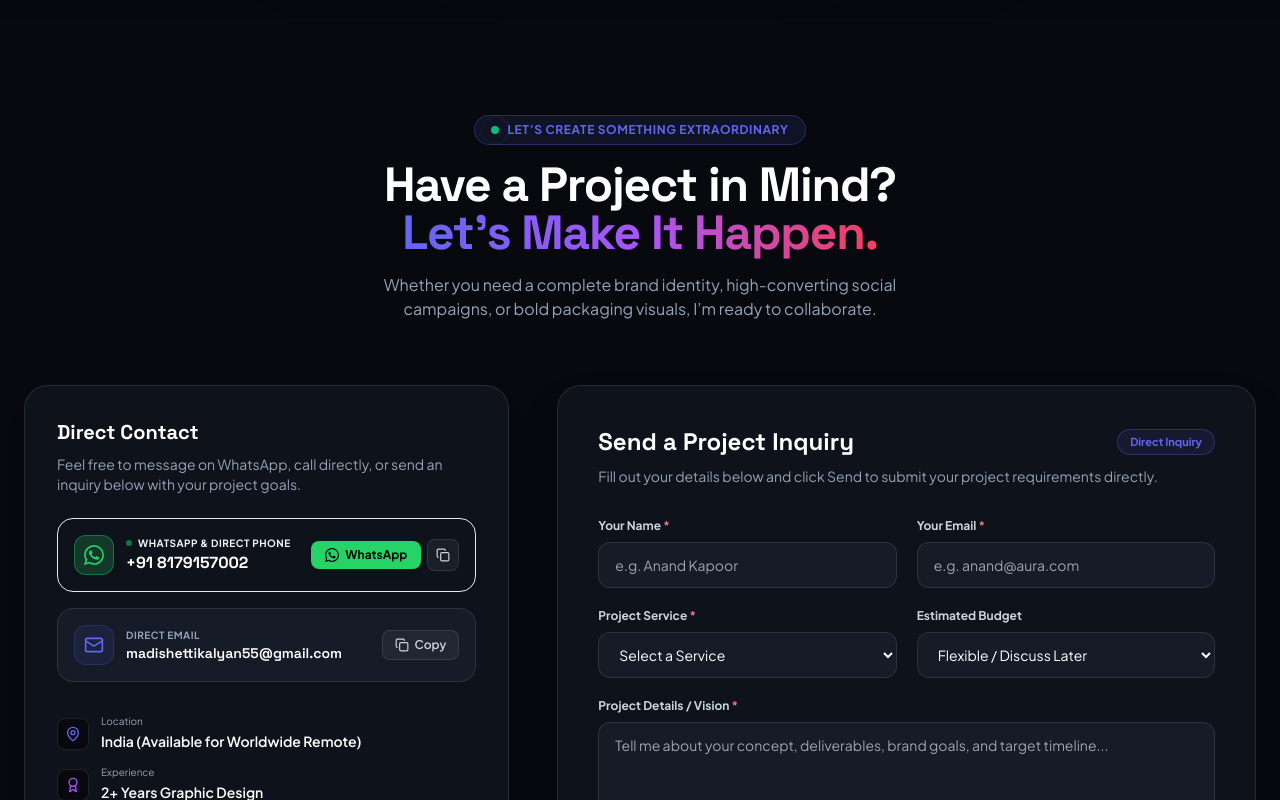
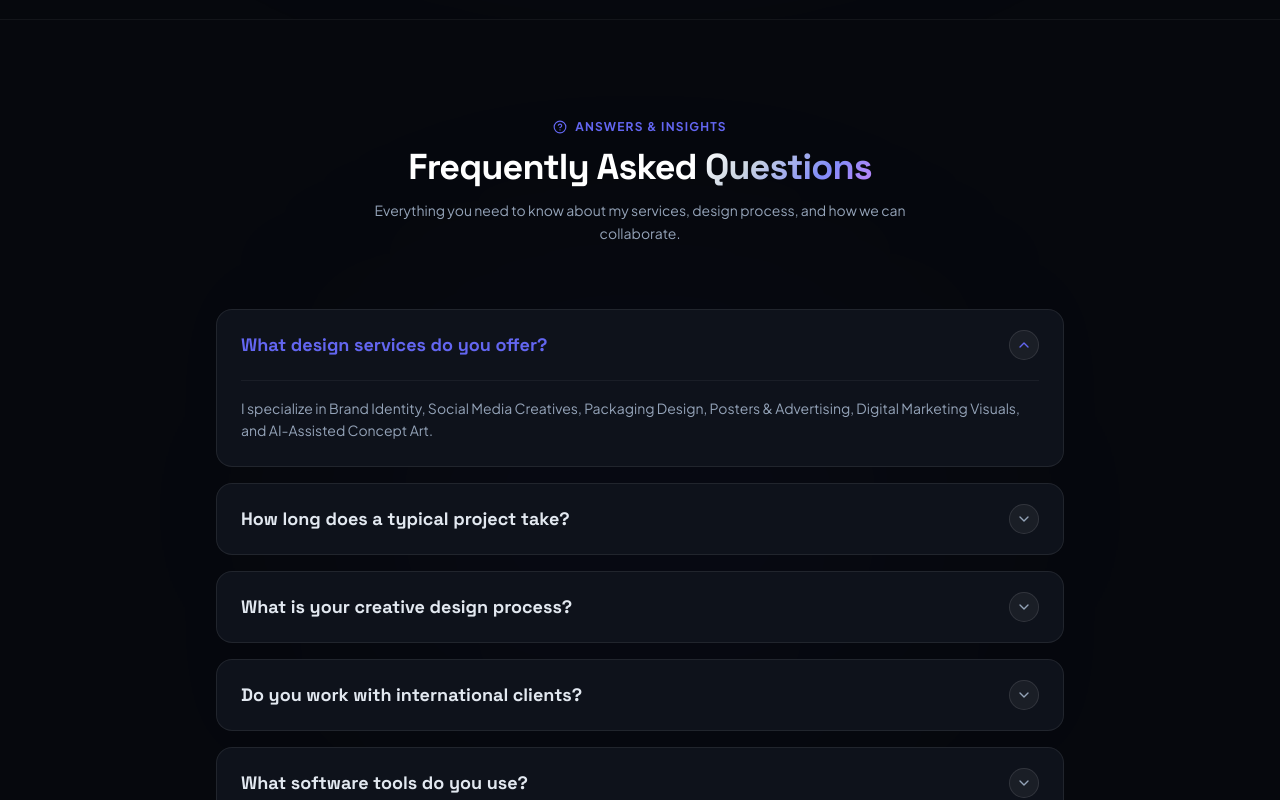
Before and after one commit to Madishettikalyan/Portifilo, a Next.js app: page / in a window 1280 px wide. Shown: the part 10600-11400 px from the top of the page. Built offline with nearby package versions, Linux system fonts and the light colour scheme.

Commit message:
Add FAQ section to homepage

```diff
--- a/app/page.tsx
+++ b/app/page.tsx
@@ -8,6 +8,7 @@ import PortfolioGallery from '@/components/PortfolioGallery';
 import VideoShowcase from '@/components/VideoShowcase';
 import ExperienceTimeline from '@/components/ExperienceTimeline';
 import Testimonials from '@/components/Testimonials';
+import FAQ from '@/components/FAQ';
 import ContactHub from '@/components/ContactHub';
 import Footer from '@/components/Footer';
 import WhatsAppWidget from '@/components/WhatsAppWidget';
@@ -25,6 +26,7 @@ export default function HomePage() {
       <VideoShowcase />
       <ExperienceTimeline />
       <Testimonials />
+      <FAQ />
       <ContactHub />
       <Footer />
       <WhatsAppWidget />
--- /dev/null
+++ b/components/FAQ.tsx
@@ -0,0 +1,67 @@
+'use client';
+
+import React, { useState } from 'react';
+import { HelpCircle, ChevronDown } from 'lucide-react';
+import { PORTFOLIO_DATA } from '@/data/portfolioData';
+
+export default function FAQ() {
+  const [openIndex, setOpenIndex] = useState<number | null>(0);
+
+  const toggleFaq = (index: number) => {
+    setOpenIndex(openIndex === index ? null : index);
+  };
+
+  return (
+    <section className="py-24 relative overflow-hidden bg-dark-bg/60 border-t border-white/5" id="faq">
+      <div className="absolute top-1/2 left-1/2 -translate-x-1/2 -translate-y-1/2 w-[500px] h-[300px] bg-primary/5 rounded-full blur-[140px] pointer-events-none" />
+
+      <div className="max-w-4xl mx-auto px-6 relative z-10">
+        <div className="text-center mb-16">
+          <span className="inline-flex items-center gap-2 text-xs font-bold tracking-widest text-primary uppercase mb-3">
+            <HelpCircle className="w-3.5 h-3.5" />
+            <span>Answers & Insights</span>
+          </span>
+          <h2 className="font-display font-extrabold text-3xl sm:text-4xl text-white tracking-tight">
+            Frequently Asked <span className="text-gradient">Questions</span>
+          </h2>
+          <p className="text-slate-400 text-sm mt-3 max-w-xl mx-auto leading-relaxed">
+            Everything you need to know about my services, design process, and how we can collaborate.
+          </p>
+        </div>
+
+        <div className="space-y-4">
+          {PORTFOLIO_DATA.faqs.map((faq, index) => {
+            const isOpen = openIndex === index;
+            return (
+              <div
+                key={index}
+                className={`glass-card rounded-2xl overflow-hidden transition-all duration-300 ${isOpen ? 'border-primary/40 bg-dark-surface' : 'hover:border-primary/20'}`}
+              >
+                <button
+                  onClick={() => toggleFaq(index)}
+                  className="w-full px-6 py-5 flex items-center justify-between gap-4 text-left focus:outline-none"
+                  aria-expanded={isOpen}
+                >
+                  <span className={`font-display font-bold text-base sm:text-lg transition-colors ${isOpen ? 'text-primary' : 'text-slate-200'}`}>
+                    {faq.question}
+                  </span>
+                  <div className={`p-1.5 rounded-full bg-white/5 border border-white/10 flex-shrink-0 transition-transform duration-300 ${isOpen ? 'rotate-180 bg-primary/10 border-primary/20 text-primary' : 'text-slate-400'}`}>
+                    <ChevronDown className="w-4 h-4" />
+                  </div>
+                </button>
+
+                <div
+                  className={`px-6 overflow-hidden transition-all duration-300 ease-in-out ${isOpen ? 'max-h-40 pb-6 opacity-100' : 'max-h-0 opacity-0'}`}
+                >
+                  <p className="text-slate-400 text-sm leading-relaxed border-t border-white/5 pt-4">
+                    {faq.answer}
+                  </p>
+                </div>
+              </div>
+            );
+          })}
+        </div>
+      </div>
+    </section>
+  );
+}
--- a/data/portfolioData.ts
+++ b/data/portfolioData.ts
@@ -71,6 +71,11 @@ export interface VideoItem {
   tags: string[];
   tools: string[];
   gradient: string;
+}
+
+export interface FAQ {
+  question: string;
+  answer: string;
 }
 
 export const PORTFOLIO_DATA = {
@@ -589,4 +594,31 @@ export const PORTFOLIO_DATA = {
       gradient: 'from-amber-950 via-stone-900 to-black',
     },
   ] as VideoItem[],
+
+  faqs: [
+    {
+      question: 'What design services do you offer?',
+      answer: 'I specialize in Brand Identity, Social Media Creatives, Packaging Design, Posters & Advertising, Digital Marketing Visuals, and AI-Assisted Concept Art.'
+    },
+    {
+      question: 'How long does a typical project take?',
+      answer: 'Timelines vary based on scope. A social media ad campaign might take 3-5 days, while a full brand identity system can take 2-3 weeks to ensure perfection.'
+    },
+    {
+      question: 'What is your creative design process?',
+      answer: 'My process starts with a deep discovery phase, followed by conceptualization, multiple design drafts, client feedback loops, and finally delivering high-resolution, print-ready files.'
+    },
+    {
+      question: 'Do you work with international clients?',
+      answer: 'Yes! I have collaborated with brands and founders globally. I am fully equipped to work remotely and can seamlessly align with different time zones.'
+    },
+    {
+      question: 'What software tools do you use?',
+      answer: 'I use industry-standard tools including Adobe Photoshop, Illustrator, InDesign, Figma, and generative AI tools like Midjourney for advanced conceptualization.'
+    },
+    {
+      question: 'How do we get started?',
+      answer: 'Simply reach out to me via WhatsApp, Email, or the contact form below. We can schedule a quick introductory chat to discuss your vision and requirements.'
+    }
+  ] as FAQ[],
 };
```
